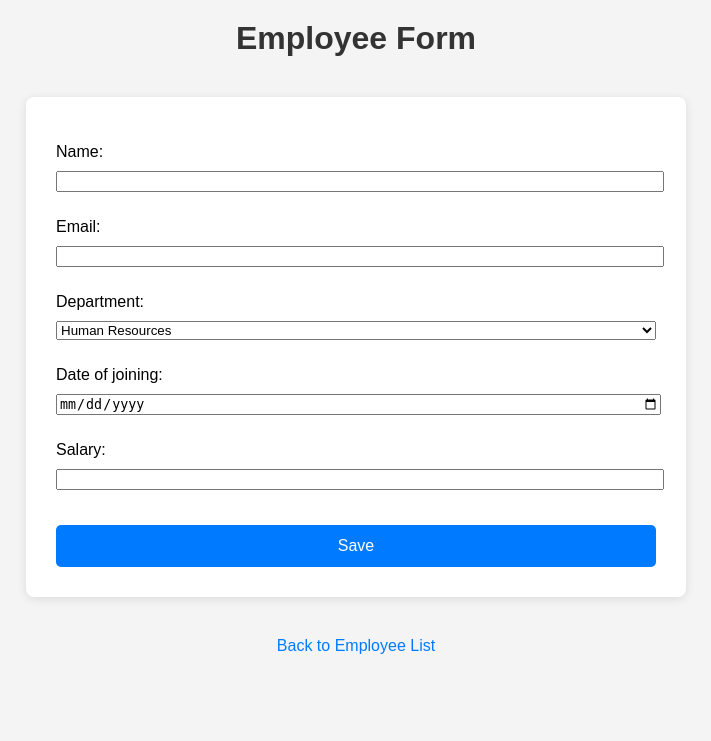
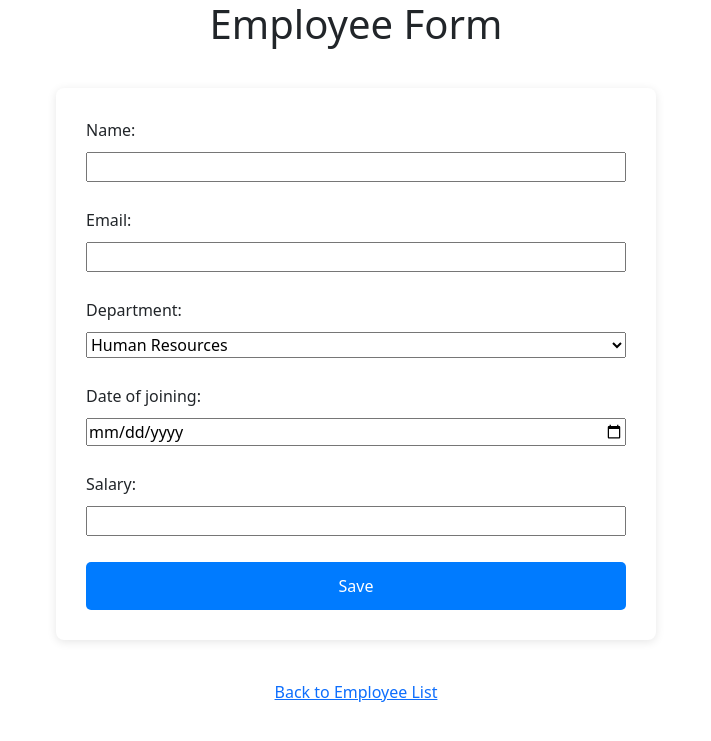
Before and after one commit to sunil140732/Employee-Management-System, a Django app: page /create/ in a window 1280 px wide. Shown: the top 741 px of the page, without its empty margins (284-995 px from the left). Run offline with Django 5.2, Linux system fonts and the light colour scheme.

Commit message:
added static file

```diff
--- /dev/null
+++ b/EmployeeManagementSystem/employees/static/css/styles.css
@@ -0,0 +1,85 @@
+/* General Styling */
+body {
+    font-family: Arial, sans-serif;
+    margin: 0;
+    padding: 0;
+    background-color: #f4f4f4;
+}
+
+h1, h2 {
+    text-align: center;
+    margin-top: 20px;
+    color: #333;
+}
+
+form {
+    max-width: 600px;
+    margin: 40px auto;
+    padding: 30px;
+    background-color: white;
+    box-shadow: 0 2px 10px rgba(0, 0, 0, 0.1);
+    border-radius: 8px;
+}
+
+form button {
+    display: block;
+    width: 100%;
+    padding: 12px;
+    background-color: #007bff;
+    color: white;
+    border: none;
+    border-radius: 5px;
+    font-size: 16px;
+    cursor: pointer;
+    margin-top: 10px;
+    text-align: center;
+}
+
+form button:hover {
+    background-color: #0056b3;
+}
+
+form a button {
+    background-color: #6c757d;
+}
+
+form a button:hover {
+    background-color: #545b62;
+}
+
+a {
+    display: block;
+    text-align: center;
+    margin-top: 20px;
+    color: #007bff;
+    text-decoration: none;
+}
+
+a:hover {
+    text-decoration: underline;
+}
+
+/* Table Styling */
+table {
+    width: 100%;
+    border-collapse: collapse;
+    margin-top: 20px;
+}
+
+th, td {
+    padding: 12px;
+    text-align: left;
+    border: 1px solid #ddd;
+}
+
+th {
+    background-color: #f2f2f2;
+}
+
+tr:nth-child(even) {
+    background-color: #f9f9f9;
+}
+
+tr:hover {
+    background-color: #f1f1f1;
+}
--- a/EmployeeManagementSystem/employees/templates/base.html
+++ b/EmployeeManagementSystem/employees/templates/base.html
@@ -1,8 +1,10 @@
+{% load static %}
 <!DOCTYPE html>
 <html lang="en">
 <head>
     <meta charset="UTF-8">
     <meta name="viewport" content="width=device-width, initial-scale=1.0">
+    <link href="{% static 'css/styles.css' %}" rel="stylesheet">
     <link href="https://cdn.jsdelivr.net/npm/bootstrap@5.3.0/dist/css/bootstrap.min.css" rel="stylesheet">
     <title>Employee Management System</title>
 </head>
--- a/EmployeeManagementSystem/employees/templates/employees/employee_form.html
+++ b/EmployeeManagementSystem/employees/templates/employees/employee_form.html
@@ -1,91 +1,5 @@
-<!DOCTYPE html>
-<html lang="en">
-<head>
-    <meta charset="UTF-8">
-    <meta name="viewport" content="width=device-width, initial-scale=1.0">
-    <title>Employee Form</title>
-
-    <!-- Basic Styling -->
-    <style>
-        body {
-            font-family: Arial, sans-serif;
-            margin: 0;
-            padding: 0;
-            background-color: #f4f4f4;
-        }
-
-        h1 {
-            text-align: center;
-            margin-top: 20px;
-            color: #333;
-        }
-
-        form {
-            max-width: 600px;
-            margin: 40px auto;
-            padding: 30px;
-            background-color: white;
-            box-shadow: 0 2px 10px rgba(0, 0, 0, 0.1);
-            border-radius: 8px;
-        }
-
-        form button {
-            display: block;
-            width: 100%;
-            padding: 12px;
-            background-color: #007bff;
-            color: white;
-            border: none;
-            border-radius: 5px;
-            font-size: 16px;
-            cursor: pointer;
-            margin-top: 25px;
-        }
-
-        form button:hover {
-            background-color: #0056b3;
-        }
-
-        a {
-            display: block;
-            text-align: center;
-            margin-top: 25px;
-            color: #007bff;
-            text-decoration: none;
-        }
-
-        a:hover {
-            text-decoration: underline;
-        }
-
-        .form-field {
-            margin-bottom: 20px;
-        }
-
-        .form-field label {
-            display: block;
-            font-size: 15px;
-            color: #555;
-            margin-bottom: 5px;
-        }
-
-        .form-field input {
-            width: 100%;
-            padding: 12px;
-            font-size: 14px;
-            border-radius: 5px;
-            border: 1px solid #ddd;
-            margin-top: 5px;
-        }
-
-        .form-field input:focus {
-            border-color: #007bff;
-            outline: none;
-        }
-    </style>
-</head>
-<body>
-
+{% extends 'base.html' %}
+{% block content %}
 <h1>Employee Form</h1>
 
 <form method="post">
@@ -95,6 +9,4 @@
 </form>
 
 <a href="{% url 'employee_list' %}">Back to Employee List</a>
-
-</body>
-</html>
+{% endblock %}
```
Also changed, not shown: EmployeeManagementSystem/employees/templates/employees/employee_list.html (+1 -41 lines), EmployeeManagementSystem/employees/views.py (+0 -19 lines). Lines whose indentation alone changed are shown as unchanged.
